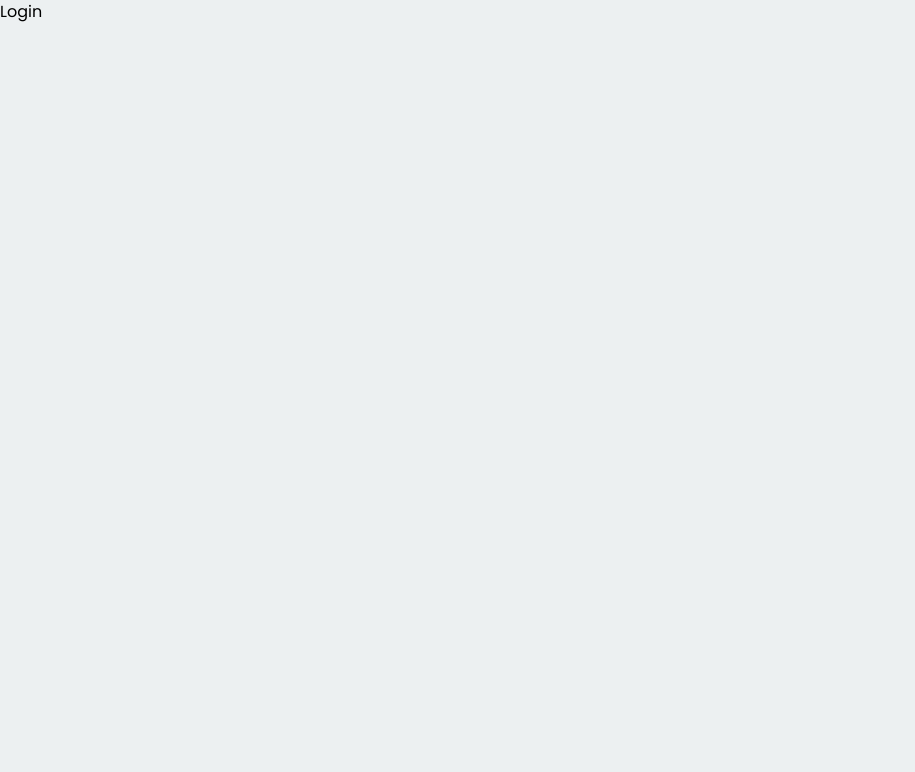
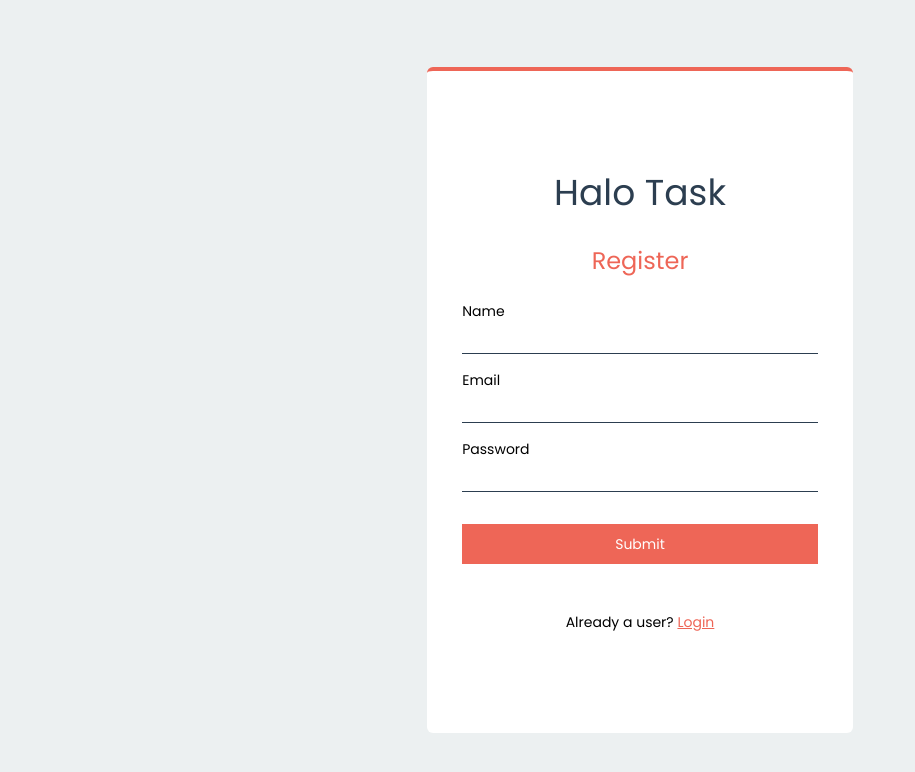
Before and after one commit to Matthew-uk/halo-Task, a Next.js app: page /register in a window 1280 px wide. Shown: the top 772 px of the page, without its empty margins (0-915 px from the left). Built offline with nearby package versions, Linux system fonts and the light colour scheme.

Commit message:
Creating Register Page

```diff
--- /dev/null
+++ b/app/components/input.tsx
@@ -0,0 +1,7 @@
+import React from "react";
+
+const Input = () => {
+  return <div>Input</div>;
+};
+
+export default Input;
--- a/app/register/page.tsx
+++ b/app/register/page.tsx
@@ -1,7 +1,49 @@
+import Link from "next/link";
 import React from "react";
 
+const inputContainer = "flex flex-col gap-2 text-sm";
+const input = "outline-none border-b border-gray-text text-orange-text pb-1";
+
 const Login = () => {
-  return <div>Login</div>;
+  return (
+    <div className="flex items-center justify-center h-screen">
+      {/* Register Container */}
+      <div className="register-container flex items-center justify-center flex-col rounded-md w-10/12 lg:w-1/3 bg-white py-8 h-2/3 lg:h-5/6 border-t-4 border-orange-text">
+        {/* Headers */}
+        <div className="flex items-center justify-center flex-col">
+          <h1 className="text-4xl text-gray-text mb-8">Halo Task</h1>
+          <h2 className="text-2xl mb-6 text-orange-text">Register</h2>
+        </div>
+        {/* Form */}
+        <form className="flex flex-col w-5/6 gap-4">
+          {/* Name */}
+          <div className={inputContainer}>
+            <label>Name</label>
+            <input type="text" className={input} />
+          </div>
+          {/* Email */}
+          <div className={inputContainer}>
+            <label>Email</label>
+            <input type="text" className={input} />
+          </div>
+          {/* Password */}
+          <div className={inputContainer}>
+            <label>Password</label>
+            <input type="text" className={input} />
+          </div>
+          <button className="bg-orange-text text-white h-10 mt-4 mb-8 text-sm">
+            Submit
+          </button>
+          <p className="text-center text-sm">
+            Already a user?{" "}
+            <Link className="underline text-orange-text" href={"/login"}>
+              Login
+            </Link>
+          </p>
+        </form>
+      </div>
+    </div>
+  );
 };
 
 export default Login;
--- a/tailwind.config.ts
+++ b/tailwind.config.ts
@@ -20,6 +20,7 @@ const config: Config = {
       colors: {
         "orange-text": "#ee6657", // Add a custom color named orange-text
         "gray-text": "#2c3e50",
+        vanilla: "#F3E5AB",
       },
     },
   },
```
